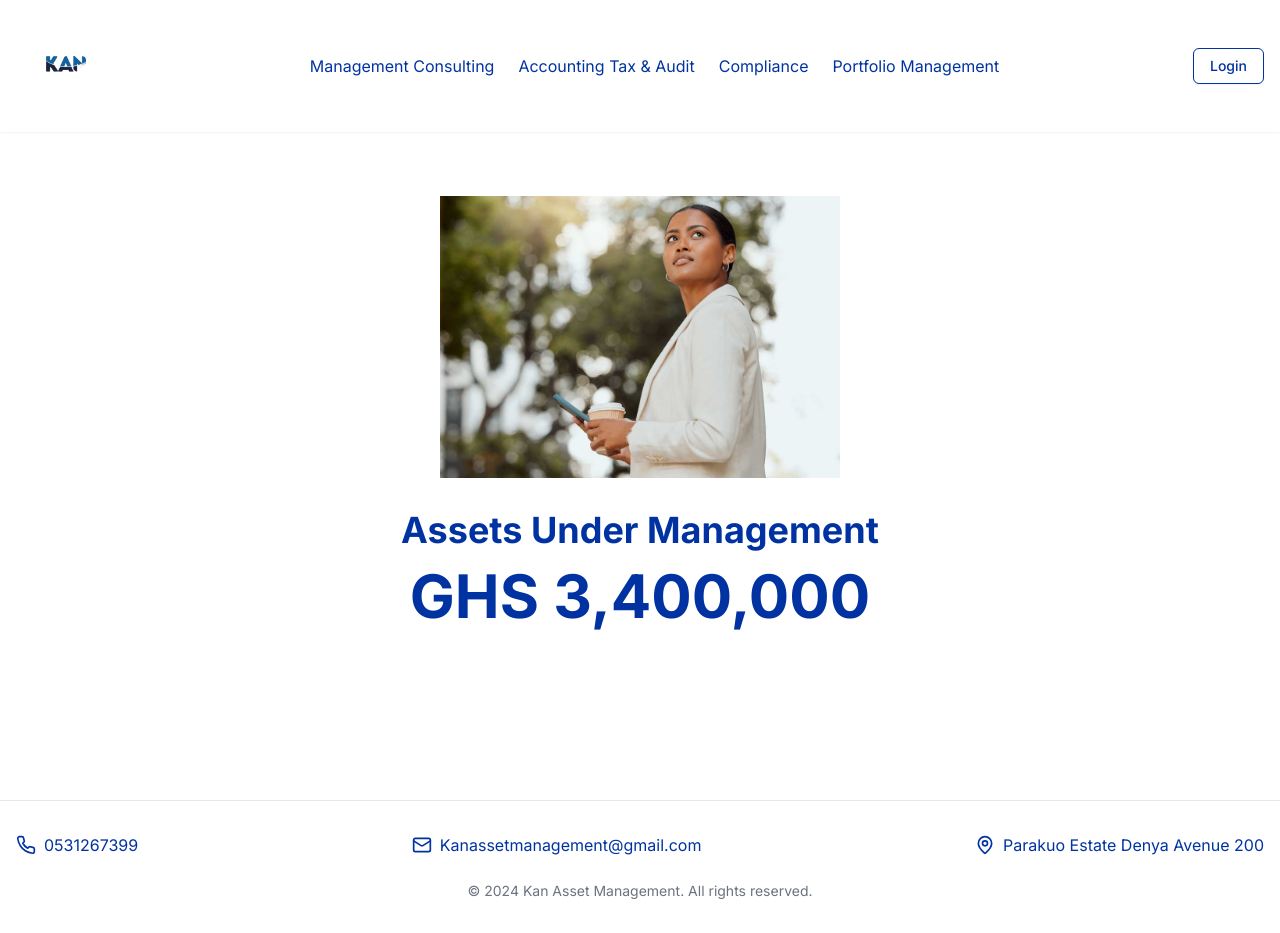
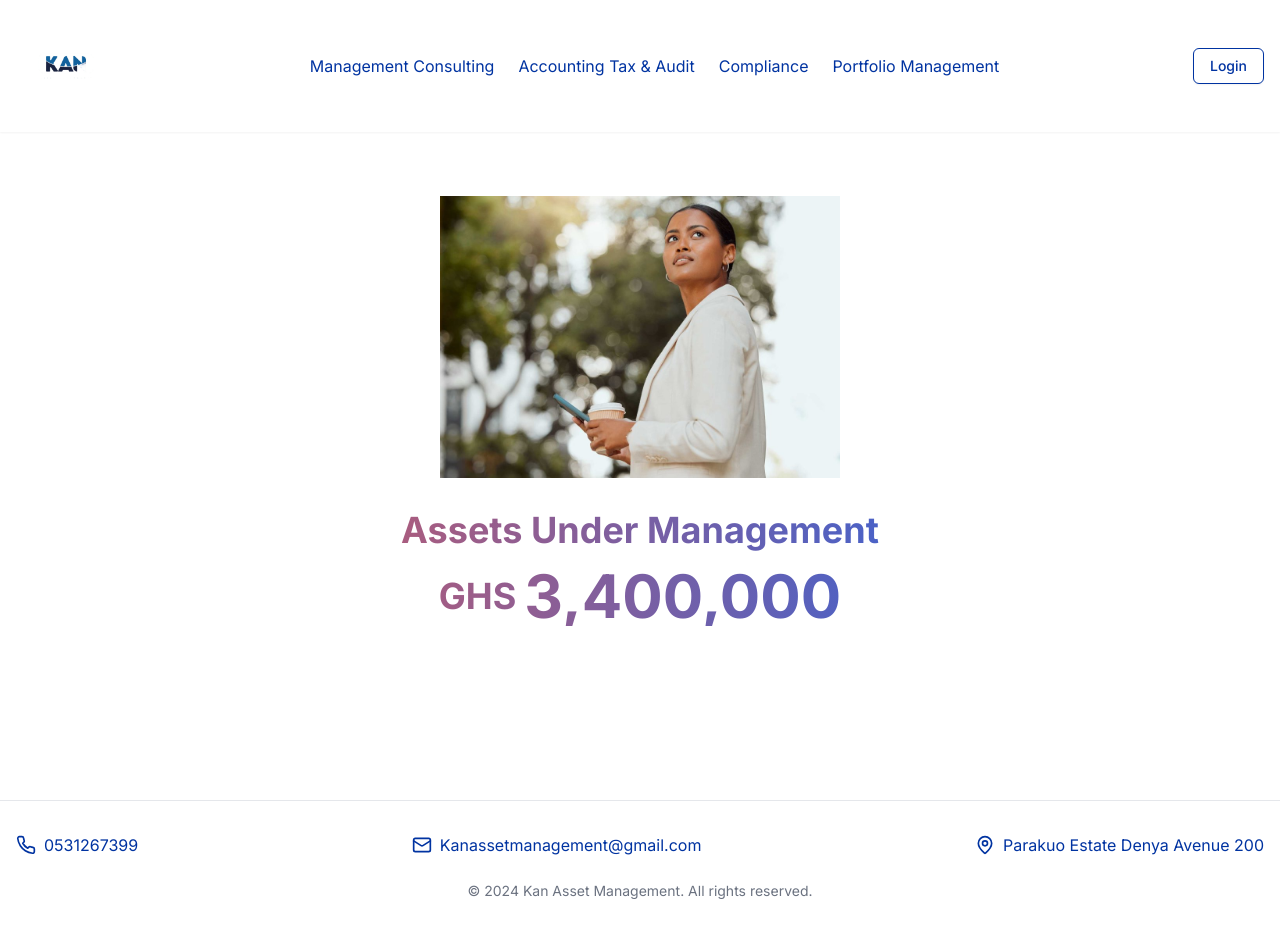
Before and after one commit to Vinc5764/zenith, a Next.js app: page / in a window 1280 px wide. Built offline with nearby package versions, Linux system fonts and the light colour scheme.

Commit message:
'refactors_code'

```diff
--- a/components/Home.tsx
+++ b/components/Home.tsx
@@ -28,7 +28,7 @@ export default function FinancialServicesPage() {
         </nav>
         <div className="flex items-center space-x-4">
           <Link href={`/sign-in`}>
-          <Button variant="outline" className="text-[#0033A1] border-[#0033A1] hover:bg-[#0033A1] hover:text-white">Login</Button>
+            <Button variant="outline" className="text-[#0033A1] border-[#0033A1] hover:bg-[#0033A1] hover:text-white">Login</Button>
           </Link>
           <HamburgerMenu links={navLinks} />
         </div>
@@ -44,8 +44,13 @@ export default function FinancialServicesPage() {
               className="mx-auto"
             />
           </div>
-          <h1 className="text-4xl font-bold mb-4 text-[#0033A1]">Assets Under Management</h1>
-          <p className="text-6xl font-bold text-[#0033A1]">GHS 3,400,000</p>
+          <div className="bg-gradient-to-r from-[#f45846] to-[#0066FF] text-transparent bg-clip-text">
+            <h1 className="text-4xl font-bold mb-4">Assets Under Management</h1>
+            <p className="text-4xl md:text-6xl font-bold flex justify-center items-center">
+              <span className="text-2xl md:text-4xl mr-2">GHS</span>
+              <span>3,400,000</span>
+            </p>
+          </div>
         </section>
       </main>
     </div>
```
